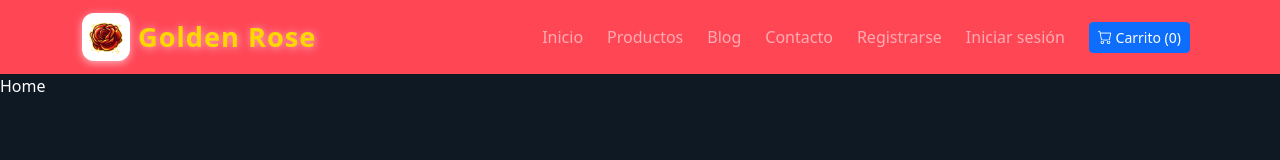
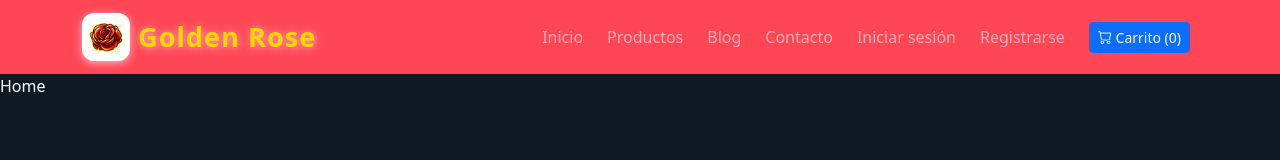
Before and after one commit to Panditax727/Golden-Rose-React, a React (Vite) app: page / in a window 1280 px wide. Shown: the top 160 px of the page. Built offline with nearby package versions, Linux system fonts and the light colour scheme.

Commit message:
Update Navbar.jsx
add: Route Contacto

```diff
--- a/src/components/Navbar.jsx
+++ b/src/components/Navbar.jsx
@@ -1,7 +1,11 @@
 import React from "react";
 import { Link } from "react-router-dom";
-import logo from '../assets/icon.png';
+import logo from "../assets/icon.png";
+import "bootstrap/dist/css/bootstrap.min.css";
+import "bootstrap/dist/js/bootstrap.bundle.min.js";
 import "../assets/css/style.css";
+
+
 
 
 function Navbar() {
@@ -65,10 +69,10 @@ function Navbar() {
                 <Link className="nav-link" to="/contacto">Contacto</Link>
               </li>
               <li className="nav-item">
-                <Link className="nav-link" to="/registro">Registrarse</Link>
+                <Link className="nav-link" to="/login">Iniciar sesión</Link>
               </li>
               <li className="nav-item">
-                <Link className="nav-link" to="/login">Iniciar sesión</Link>
+                <Link className="nav-link" to="/registro">Registrarse</Link>
               </li>
               <li className="nav-item">
                 <Link className="nav-link" to="/carrito">
```
